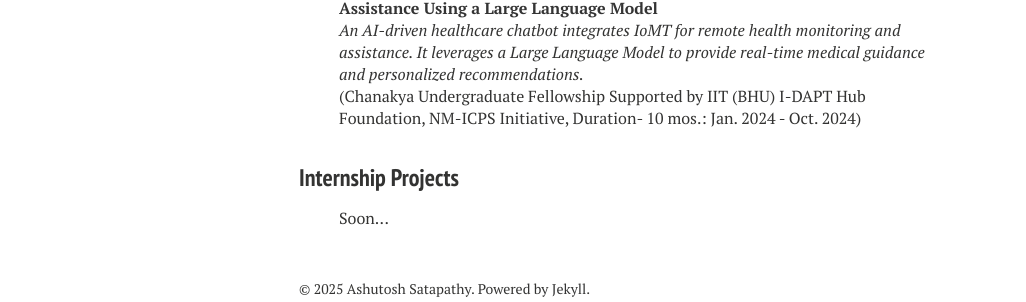
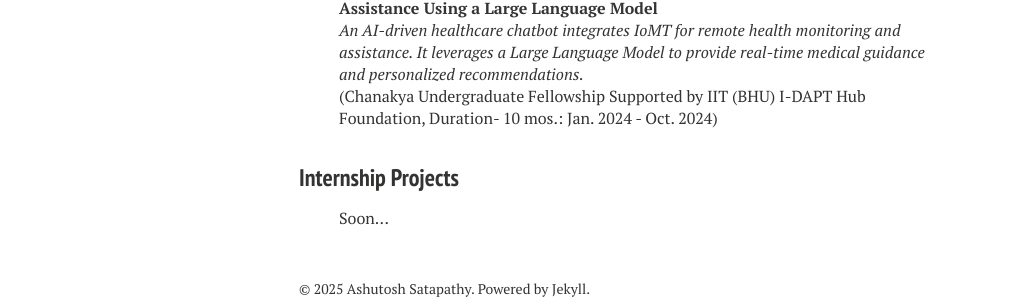
Before and after one commit to ashutoshsatapathy1990/ashutoshsatapathy1990.github.io, a Jekyll site: the page built from projects.md, in a window 1280 px wide. Shown: the part 1498-1800 px from the top of the page, without its empty margins (21-1047 px from the left). Built offline with Jekyll 4.4.1, drawn with Linux system fonts in a browser that asks for light colours; nearby versions of some CDN libraries.

Commit message:
Update projects.html

```diff
--- a/_layouts/projects.html
+++ b/_layouts/projects.html
@@ -146,7 +146,7 @@ M. Jaswanthi, Ch. Chandrika, S. Vyshnavi and Ch. Prasanna (Chanakya UG Fellows)
 <br><b><a href = https://drive.google.com/file/d/13sQRtM0qizniC8MblsvJO0GDfSY5kPOO/view?usp=sharing>An AI-Driven Healthcare Chatbot with IoMT integration for Remote Health Assistance Using a Large Language Model</a></b><br>
 <i>An AI-driven healthcare chatbot integrates IoMT for remote health monitoring and assistance. It leverages a Large Language Model to provide real-time medical guidance and personalized recommendations.</i>
 <br/>
-(Chanakya Undergraduate Fellowship Supported by IIT (BHU) I-DAPT Hub Foundation, NM-ICPS Initiative, Duration- 10 mos.: Jan. 2024 - Oct. 2024)<br/>
+(Chanakya Undergraduate Fellowship Supported by IIT (BHU) I-DAPT Hub Foundation, Duration- 10 mos.: Jan. 2024 - Oct. 2024)<br/>
 </p>
 </li>
 </ul>
```
